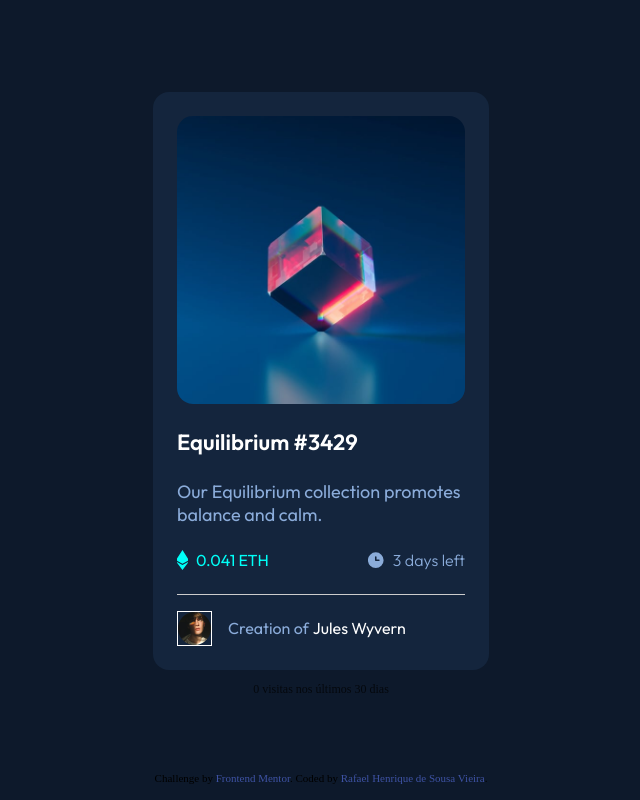
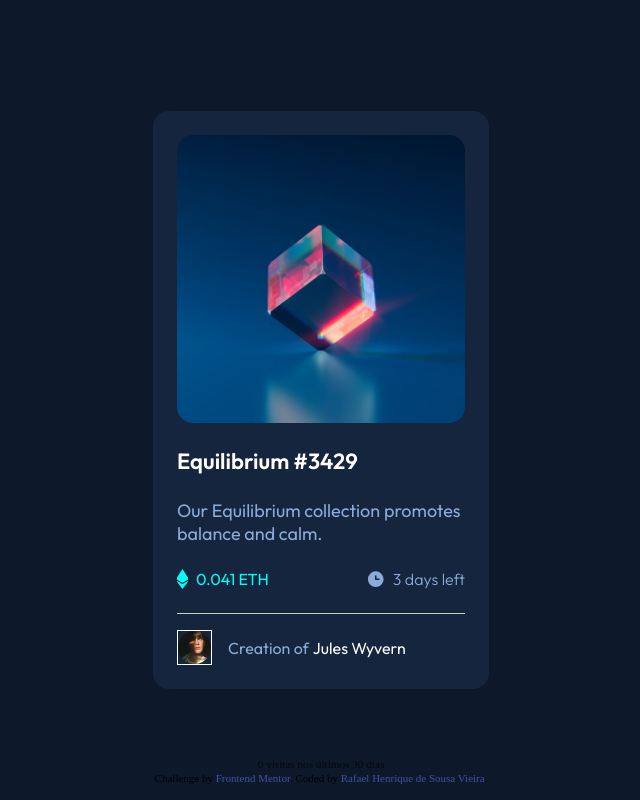
Before and after one commit to RafaelHDSV/NFT-preview-card-component, a plain HTML site: page index.html in a window 1280 px wide. Shown: the whole page, without its empty margins (319-959 px from the left). Drawn offline with Linux system fonts and the light colour scheme.

Commit message:
Fix Vieira Analytics collect and visit-count footer placement.

```diff
--- a/index.html
+++ b/index.html
@@ -239,7 +239,11 @@
     Coded by <a href="https://github.com/RafaelHDSV" target="_blank">Rafael Henrique de Sousa Vieira</a>.
   </div>
 <script data-name="BMC-Widget" data-cfasync="false" src="https://cdnjs.buymeacoffee.com/1.0.0/widget.prod.min.js" data-id="vieira" data-description="Support me on Buy me a coffee!" data-message="" data-color="#00FFF7" data-position="Right" data-x_margin="18" data-y_margin="18"></script>
-    <p id="va-visits" aria-live="polite" hidden style="margin:0;padding:0.75rem 1rem;text-align:center;font-size:0.75rem;opacity:0.7"></p>
+
+  <footer class="attribution" style="text-align:center;padding:0.75rem 1rem;font-size:0.75rem">
+    <p id="va-visits" aria-live="polite" hidden style="margin:0.35rem 0 0;padding:0;text-align:center;font-size:0.7rem;line-height:1.3;opacity:0.75;color:inherit"></p>
+  </footer>
+    <script type="module" src="js/analytics.js"></script>
     <script type="module" src="js/visit-count.js"></script>
 </body>
 
--- /dev/null
+++ b/js/analytics.js
@@ -0,0 +1,3 @@
+import { trackPageview } from '../vendor/vieira-analytics/dist/index.js'
+
+trackPageview({ projectKey: 'nft-preview' })
```
Also changed, not shown: vendor/vieira-analytics/package.json (added, +25 -0 lines), vendor/vieira-analytics/dist/chunk-7RC3YH4P.js (added), vendor/vieira-analytics/dist/index.js (added), vendor/vieira-analytics/dist/react.js (added), 3 other files.
